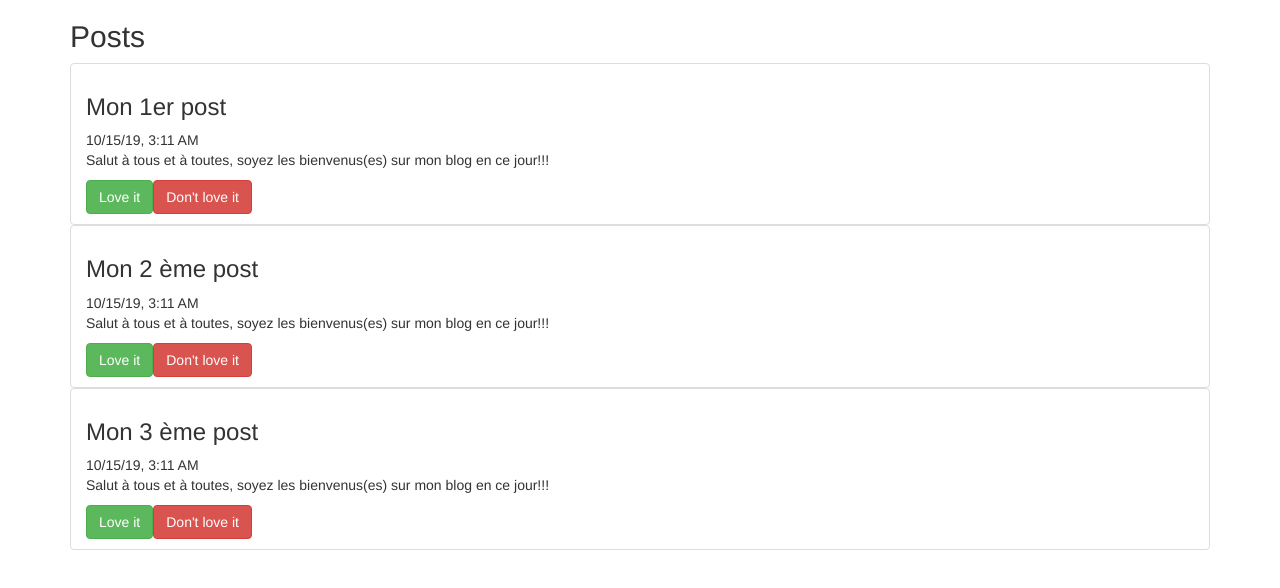
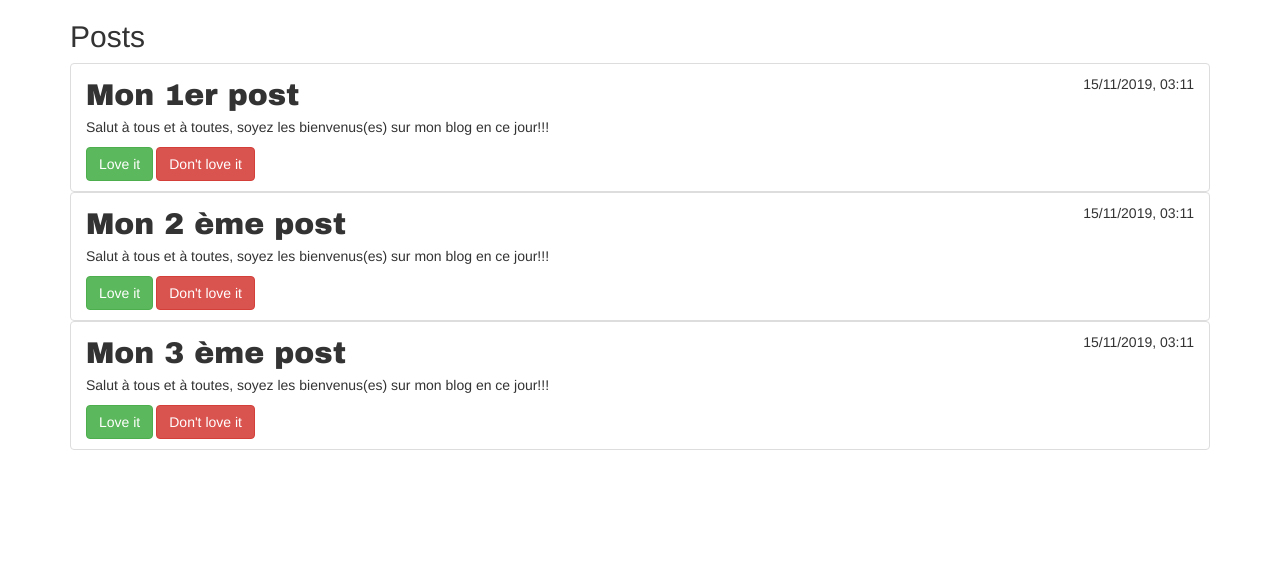
Before and after one commit to ChiracOlivier/MonBlog, an Angular app: page / in a window 1280 px wide. Shown: the top 588 px of the page. Built offline with nearby package versions, Linux system fonts and the light colour scheme.

Commit message:
arranging post.component.html

```diff
--- a/src/app/post/post.component.css
+++ b/src/app/post/post.component.css
@@ -0,0 +1,13 @@
+.exception1 {
+  font-width: bold;
+  font-family: "Arial Black", "Helvetica Neue", Helvetica, Arial, sans-serif;
+  font-size: 30px;
+}
+
+.exception2 {
+  float: right;
+}
+
+.btn-success {
+  margin-right: 3px;
+}
--- a/src/app/post/post.component.html
+++ b/src/app/post/post.component.html
@@ -1,10 +1,10 @@
 <li [ngClass]="{'list-group-item': true,
-                 'list-group-item-success': appareilStatus==='allumé',
-                  'list-group-item-danger': appareilStatus==='éteint'} ">
+                 'list-group-item-success': potLoveIts>0,
+                  'list-group-item-danger': potLoveIts<0} ">
 
   <div>
-  <h3>{{potTitle}}</h3>
-  <span>{{potCreateAt | date : 'short'| uppercase}}</span>
+  <span class="exception1">{{potTitle}}</span>
+  <span class="exception2">{{potCreateAt | date : 'dd/mm/yyyy, hh:mm'| uppercase}}</span>
    </div>
   <div>
     <p>{{potContent}}</p>
--- a/src/app/post/post.component.ts
+++ b/src/app/post/post.component.ts
@@ -17,11 +17,11 @@ export class PostComponent implements OnInit {
   ngOnInit() {
   }
 
-  onAdd(){
-
+  onAdd() {
+    this.potLoveIts++;
   }
 
-  onRemove(){
-
+  onRemove() {
+    this.potLoveIts--;
   }
 }
```
